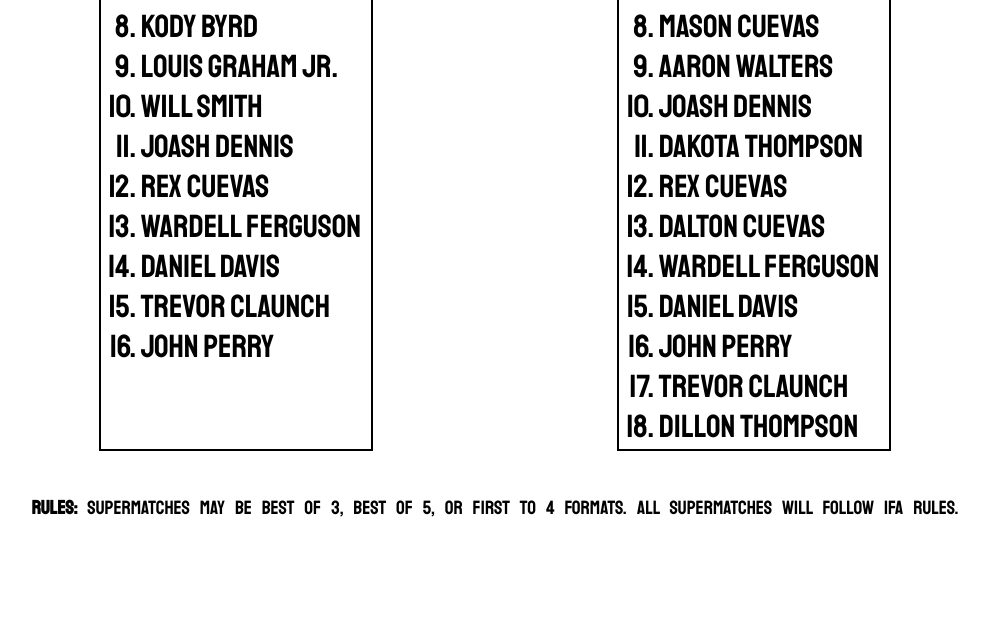
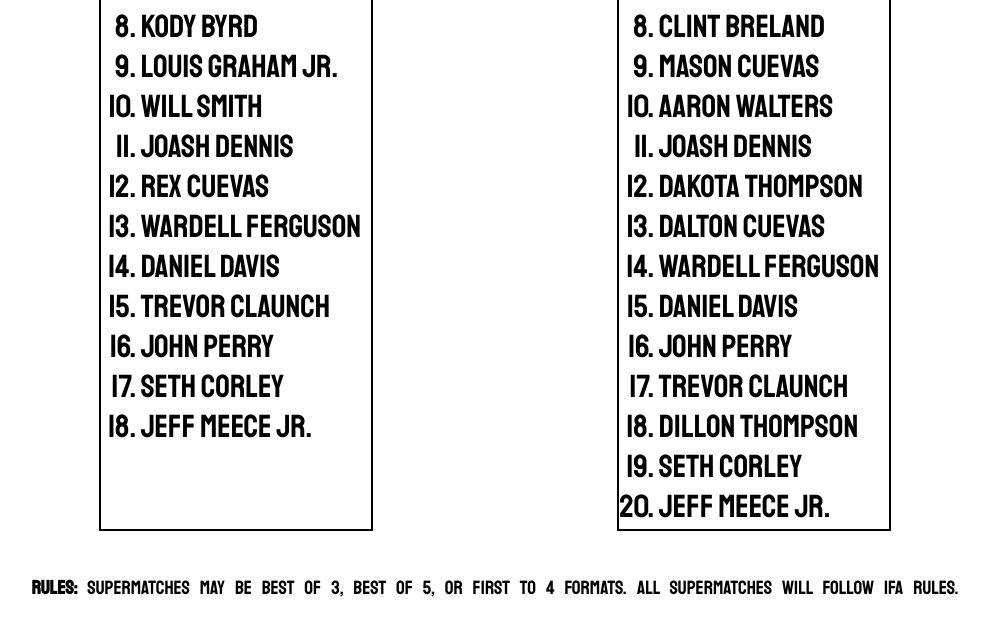
Before and after one commit to KillerKodyCodes/Sports_Team_Page, a website: page public/rank.html in a window 1280 px wide. Shown: the part 747-1376 px from the top of the page, without its empty margins (145-1134 px from the left). Before the commit the page ends 1296 px from the top, so only its background shows below. Drawn offline with Linux system fonts and the light colour scheme.

Commit message:
Rankings update: Added seth and jeff. Rex beat Evan RH at mississippi state so he moves up.

```diff
--- a/public/rank.html
+++ b/public/rank.html
@@ -90,6 +90,8 @@
             <li><a href="https://www.aersarm.com/pullers/Daniel%20Davis">Daniel Davis</a></li>
             <li><a href="https://www.aersarm.com/pullers/Trevor%20Claunch">Trevor Claunch</a></li>
             <li><a href="https://www.aersarm.com/pullers/John%20Perry">John Perry</a></li>
+            <li><a href="https://aersarm.com/pullers/SETH%20CORLEY">Seth Corley</a></li>
+            <li><a href="https://aersarm.com/pullers/JEFF%20MEECE%20JR">Jeff Meece Jr.</a></li>
         </ol>
 
         <ol class="rank-list" id="right-hand">
@@ -97,6 +99,7 @@
             <li><a href="https://www.aersarm.com/pullers/BJ%20Fokakis">BJ Fokakis</a></li>
             <li><a href="https://www.aersarm.com/pullers/Dustin%20Hyatt">Dustin Hyatt</a></li>
             <li><a href="https://www.aersarm.com/pullers/Stuart%20Hyatt">Stuart Hyatt</a></li>
+            <li><a href="https://www.aersarm.com/pullers/Rex%20Cuevas">Rex Cuevas</a></li>
             <li><a href="https://www.aersarm.com/pullers/Evan%20Bedwell">Evan Bedwell</a></li>
             <li><a href="https://www.aersarm.com/pullers/Will%20Smith">Will Smith</a></li>
             <li><a href="https://www.aersarm.com/pullers/Mason%20Williams">Mason Williams</a></li>
@@ -105,17 +108,15 @@
             <li><a href="https://www.aersarm.com/pullers/Aaron%20Walters">Aaron Walters</a></li>
             <li><a href="https://www.aersarm.com/pullers/Joash%20Dennis">Joash Dennis</a></li>
             <li><a href="https://www.aersarm.com/pullers/Dakota%20Thompson">Dakota Thompson</a></li>
-            <li><a href="https://www.aersarm.com/pullers/Rex%20Cuevas">Rex Cuevas</a></li>
             <li><a href="https://www.aersarm.com/pullers/Dalton%20Cuevas">Dalton Cuevas</a></li>
             <li><a href="https://www.aersarm.com/pullers/Wardell%20Ferguson">Wardell Ferguson</a></li>
             <li><a href="https://www.aersarm.com/pullers/Daniel%20Davis">Daniel Davis</a></li>
             <li><a href="https://www.aersarm.com/pullers/John%20Perry">John Perry</a></li>
             <li><a href="https://www.aersarm.com/pullers/Trevor%20Claunch">Trevor Claunch</a></li>
             <li><a href="https://www.aersarm.com/pullers/Dillon%20Thompson">Dillon Thompson</a></li>
+            <li><a href="https://aersarm.com/pullers/SETH%20CORLEY">Seth Corley</a></li>
+            <li><a href="https://aersarm.com/pullers/JEFF%20MEECE%20JR">Jeff Meece Jr.</a></li>
         </ol>
-
-
-
     </div>
 
     <div class="text-box">
```
